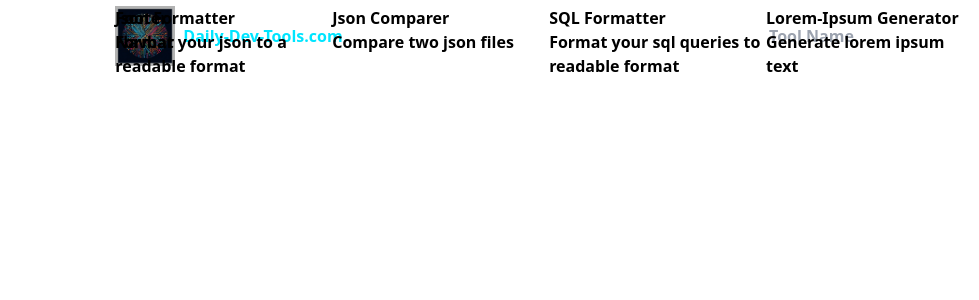
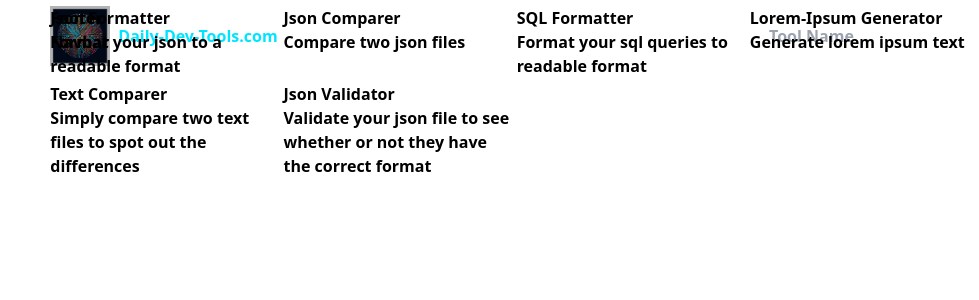
Before and after one commit to Utkarsh1012Dewan/Dev-Tools, a React (Vite) app in the folder Daily-Dev-Tools/: page / in a window 1280 px wide. Shown: the top 300 px of the page, without its empty margins (301-1280 px from the left). Built offline with nearby package versions, Linux system fonts and the light colour scheme; the HTML template or start-up script is replaced by a standard one.

Commit message:
Created the functionality of json formatter component

```diff
--- a/Daily-Dev-Tools/package.json
+++ b/Daily-Dev-Tools/package.json
@@ -15,7 +15,9 @@
     "@emotion/styled": "^11.11.5",
     "framer-motion": "^11.2.10",
     "react": "^18.2.0",
-    "react-dom": "^18.2.0"
+    "react-dom": "^18.2.0",
+    "react-router-dom": "^6.23.1",
+    "react-textarea-autosize": "^8.5.3"
   },
   "devDependencies": {
     "@types/react": "^18.2.66",
--- a/Daily-Dev-Tools/src/App.tsx
+++ b/Daily-Dev-Tools/src/App.tsx
@@ -1,33 +1,27 @@
 import './App.css'
-import { Grid, GridItem, Hide } from '@chakra-ui/react'
-import Header from './Components/Header'
-import Navbar from './Components/Navbar'
-import Main from './Components/Main'
+import { BrowserRouter as Router, Routes, Route, } from 'react-router-dom';
+import Home from './Components/Home'
+import JsonComparer from './Tool-Components/JsonComparer';
+import JsonFormatter from './Tool-Components/JsonFormatter';
+import SqlFormatter from './Tool-Components/SqlFormatter';
+import LoremIpsum from './Tool-Components/LoremIpsum';
+import TextComparer from './Tool-Components/TextComparer';
+import JsonValidator from './Tool-Components/JsonValidator';
+
 export default function App() {
   return (
-    <Grid
-      templateAreas={{
-        base: `"header" "main" "footer"`,
-        lg: `"header header" "nav main" "footer footer"`
-      }}
-      color='blackAlpha.700'
-      fontWeight='bold'
-      gap={6}
-    >
-      <GridItem pl='2' area={'header'}  >
-        <Header />
-      </GridItem>
-      <Hide below='lg'>
-        <GridItem pl='2' bg='pink.300' area={'nav'} className='pt-6'>
-          <Navbar />
-        </GridItem>
-      </Hide>
-      <GridItem pl='2' bg='green.300' area={'main'}>
-        <Main />
-      </GridItem>
-      <GridItem pl='2' bg='blue.300' area={'footer'}>
-        Footer
-      </GridItem>
-    </Grid >
+
+    <Router>
+      <Routes>
+        <Route path="/" element={<Home />} />
+        <Route path="JsonFormatter" element={<JsonFormatter />} />
+        <Route path="JsonComparer" element={<JsonComparer />} />
+        <Route path="SQLFormatter" element={<SqlFormatter />} />
+        <Route path="LoremIpsum" element={<LoremIpsum />} />
+        <Route path="TextComparer" element={<TextComparer />} />
+        <Route path="JsonValidator" element={<JsonValidator />} />
+      </Routes>
+    </Router>
+
   )
 }
--- /dev/null
+++ b/Daily-Dev-Tools/src/Components/Home.tsx
@@ -0,0 +1,34 @@
+import { Grid, GridItem, Hide } from '@chakra-ui/react'
+import Header from './Header'
+import Main from './Main'
+import Navbar from './Navbar'
+
+const Home = () => {
+    return (
+        <Grid
+            templateAreas={{
+                base: `"header" "main" "footer"`,
+                lg: `"header header" "nav main" "footer footer"`
+            }}
+            color='blackAlpha.700'
+            fontWeight='bold'
+            gap={6}
+        >
+            <GridItem pl='2' area={'header'}>
+                <Header />
+            </GridItem>
+            <Hide below='lg'>
+                <GridItem pl='2' bg='pink.300' area={'nav'} className='pt-6'>
+                    <Navbar />
+                </GridItem>
+            </Hide>
+            <GridItem pl='2' bg='green.300' area={'main'}>
+                <Main />
+            </GridItem>
+            <GridItem pl='2' bg='blue.300' area={'footer'}>
+                Footer
+            </GridItem>
+        </Grid>
+    )
+}
+export default Home
--- a/Daily-Dev-Tools/src/Components/Main.tsx
+++ b/Daily-Dev-Tools/src/Components/Main.tsx
@@ -2,8 +2,8 @@ import { Card, CardBody, CardHeader, Heading, SimpleGrid, Text } from '@chakra-u
 
 const Main = () => {
 
-    const names = ['Json Formatter', 'Json Comparer', 'SQL Formatter', 'Lorem-Ipsum Generator']
-    const definations = ["Format your json to a readable format", "Compare two json files", "Format your sql queries to readable format", "Generate lorem ipsum text"]
+    const names = ['Json Formatter', 'Json Comparer', 'SQL Formatter', 'Lorem-Ipsum Generator', 'Text Comparer', 'Json Validator']
+    const definations = ["Format your json to a readable format", "Compare two json files", "Format your sql queries to readable format", "Generate lorem ipsum text", "Simply compare two text files to spot out the differences", "Validate your json file to see whether or not they have the correct format"]
 
     const cards = names.map((name, index) => {
         return (
@@ -16,8 +16,6 @@ const Main = () => {
                 </CardBody>
             </Card>)
     })
-
-
     return (
         <SimpleGrid spacing={4} templateColumns='repeat(auto-fill, minmax(200px, 1fr))'>
             {cards}
--- a/Daily-Dev-Tools/src/Tool-Components/JsonComparer.tsx
+++ b/Daily-Dev-Tools/src/Tool-Components/JsonComparer.tsx
@@ -0,0 +1,9 @@
+import React from 'react'
+
+const JsonComparer = () => {
+  return (
+    <div>JsonComparer</div>
+  )
+}
+
+export default JsonComparer
--- a/Daily-Dev-Tools/src/Tool-Components/JsonFormatter.tsx
+++ b/Daily-Dev-Tools/src/Tool-Components/JsonFormatter.tsx
@@ -0,0 +1,44 @@
+import { Box, HStack } from "@chakra-ui/react"
+import TextAreaAutosize from "react-textarea-autosize"
+import { ChangeEvent, useState } from "react"
+
+const JsonFormatter = () => {
+  const [inputValue, setInputValue] = useState<string>("")
+  const [outputValue, setOutputValue] = useState<string>("")
+
+  const beautify = (value: string) => {
+    const newValue = JSON.stringify(JSON.parse(value), null, 5)
+    setOutputValue(newValue)
+  }
+
+  const handleInputChange = (e: ChangeEvent<HTMLTextAreaElement>) => {
+    const newValue = e.target.value;
+    setInputValue(newValue)
+    beautify(newValue)
+  }
+  return (
+    <HStack>
+      <Box className="h-auto ">
+        <TextAreaAutosize
+          minRows={25}
+          maxRows={25}
+          placeholder="Input the json file here"
+          style={{ width: 500, height: 500 }}
+          value={inputValue}
+          onChange={handleInputChange}
+        />
+      </Box>
+      <Box className="h-auto ">
+        <TextAreaAutosize
+          minRows={25}
+          maxRows={25}
+          placeholder="Input the json file here"
+          style={{ width: 500, height: 500 }}
+          value={outputValue}
+        />
+      </Box>
+    </HStack>
+  )
+}
+
+export default JsonFormatter
--- /dev/null
+++ b/Daily-Dev-Tools/src/Tool-Components/JsonValidator.tsx
@@ -0,0 +1,8 @@
+
+const JsonValidator = () => {
+    return (
+        <div>JsonValidator</div>
+    )
+}
+
+export default JsonValidator
--- a/Daily-Dev-Tools/src/Tool-Components/LoremIpsum.tsx
+++ b/Daily-Dev-Tools/src/Tool-Components/LoremIpsum.tsx
@@ -0,0 +1,9 @@
+import React from 'react'
+
+const LoremIpsum = () => {
+  return (
+    <div>LoremIpsum</div>
+  )
+}
+
+export default LoremIpsum
--- /dev/null
+++ b/Daily-Dev-Tools/src/Tool-Components/TextComparer.tsx
@@ -0,0 +1,8 @@
+
+const TextComparer = () => {
+    return (
+        <div>TextComparer</div>
+    )
+}
+
+export default TextComparer
```
Also changed, not shown: 1 other file (tests, documents, lock files or other folders).
